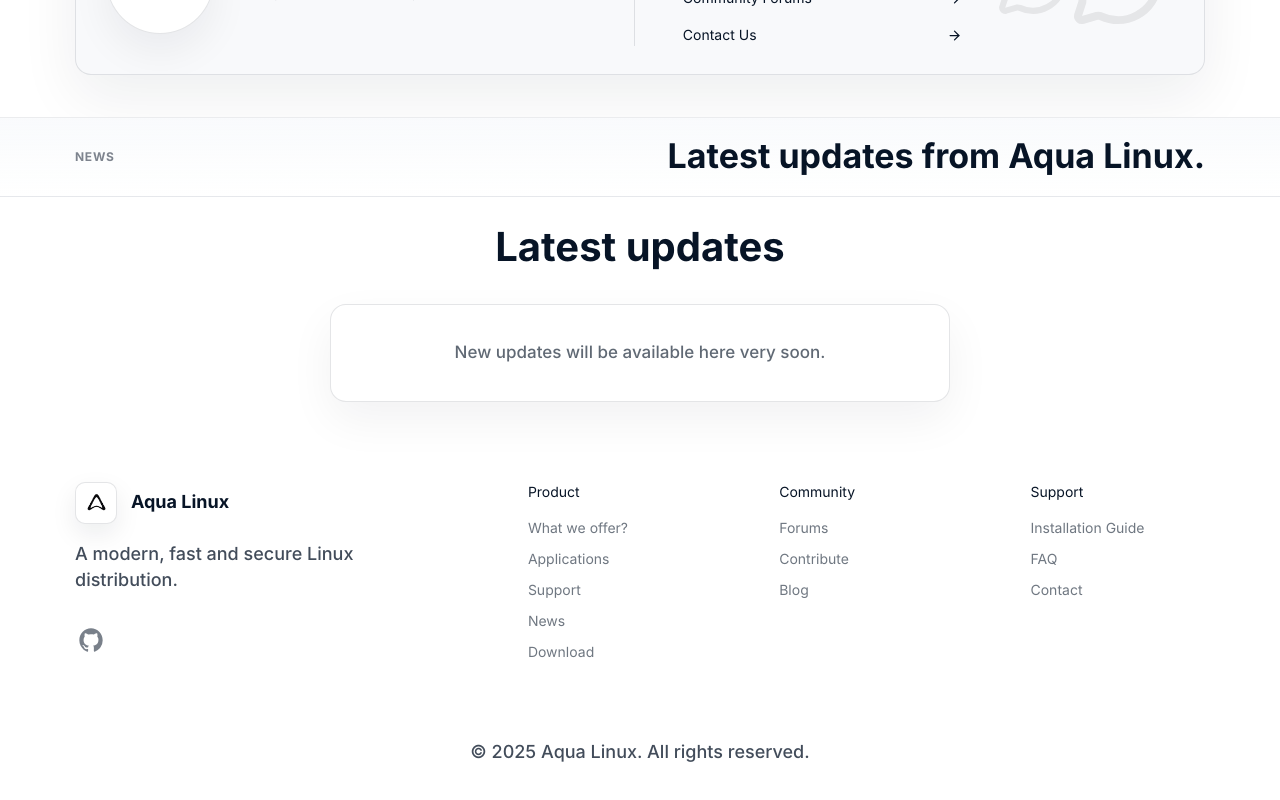
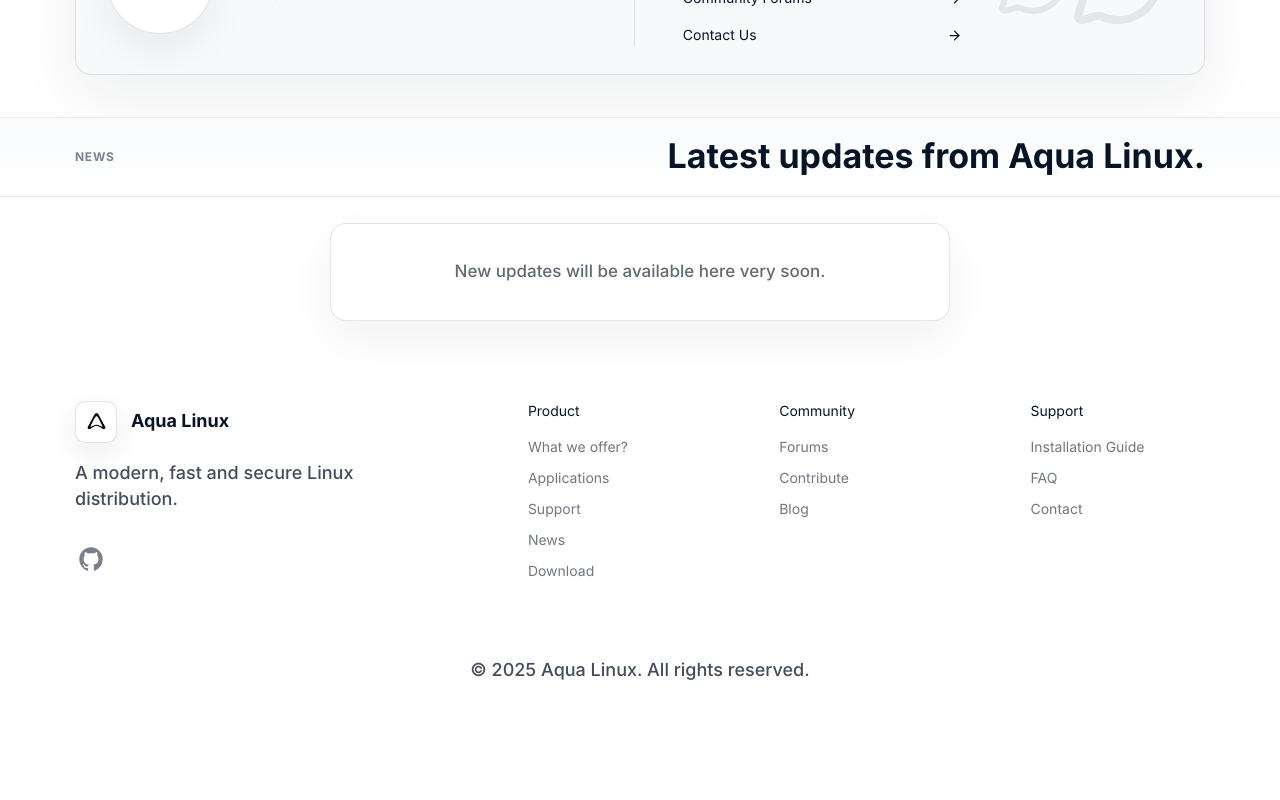
Before and after one commit to aqua-linux/aqua-website, a Next.js app: page / in a window 1280 px wide. Shown: the part 2146-2946 px from the top of the page. After the commit the page ends 2876 px from the top, so only its background shows below. Built offline with nearby package versions, Linux system fonts and the light colour scheme.

Commit message:
Remove latest updates heading

```diff
--- a/app/site.tsx
+++ b/app/site.tsx
@@ -142,9 +142,6 @@
 export function WhatsNew() {
   return (
     <section className="news-section">
-      <div className="section-heading">
-        <h2>Latest updates</h2>
-      </div>
       <p className="news-placeholder">
         New updates will be available here very soon.
       </p>
```
Also changed, not shown: 1 other file (tests, documents, lock files or other folders).
